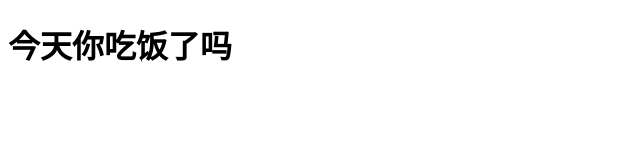
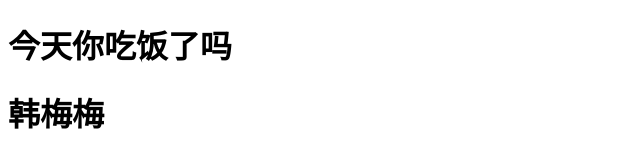
Before and after one commit to insistenceZHUO/gittest, a plain HTML site: page index.html in a window 1280 px wide. Shown: the whole page, without its empty margins (0-640 px from the left). Drawn offline with Linux system fonts and the light colour scheme.

Commit message:
第二次提交

```diff
--- a/index.html
+++ b/index.html
@@ -8,5 +8,6 @@
 </head>
 <body>
     <h1>今天你吃饭了吗</h1>
+    <h1>韩梅梅</h1>
 </body>
 </html>
```
